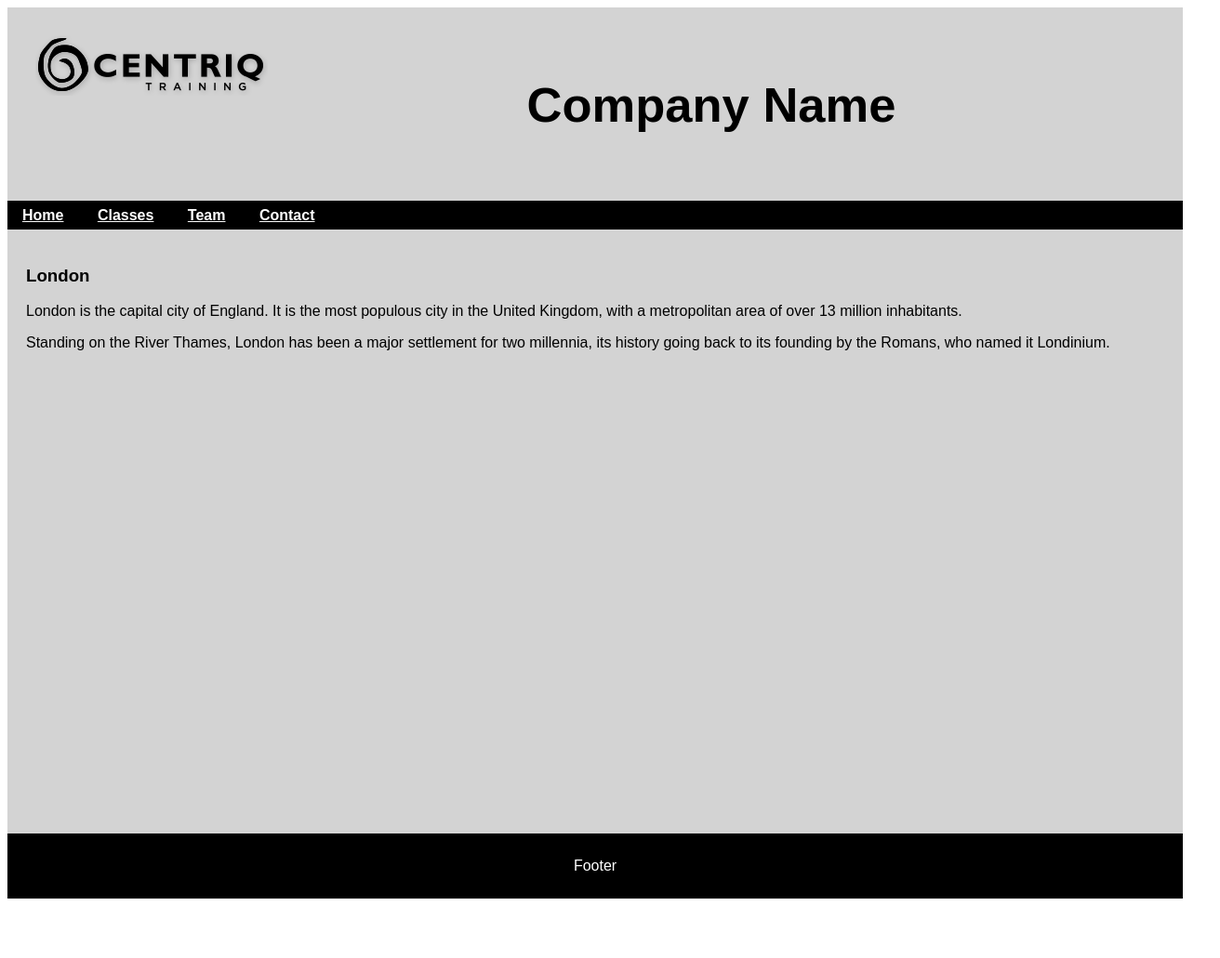
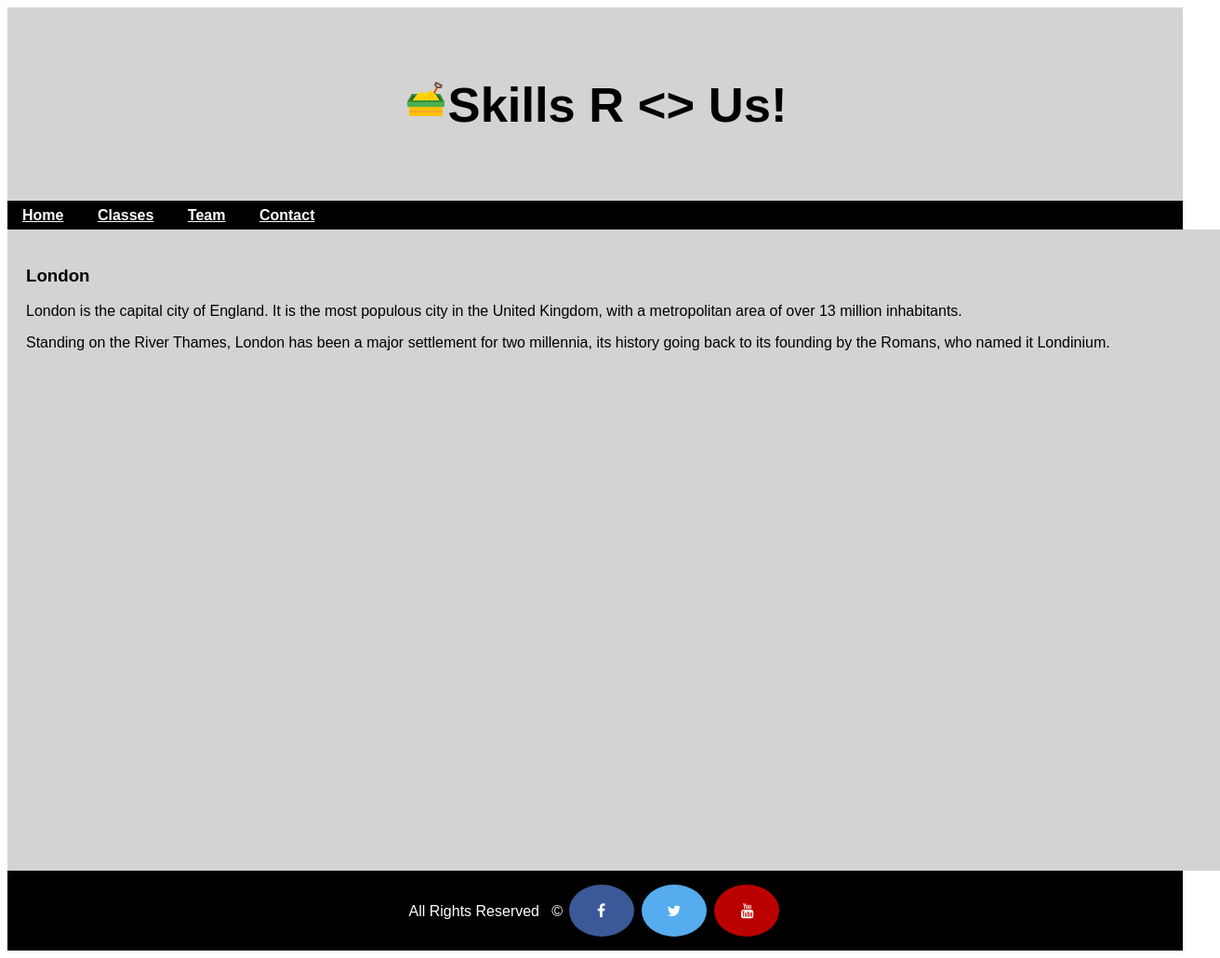
Before and after one commit to virgilguest/FED1StudioProject, a plain HTML site: page FED1StudioProject/index.html in a window 1280 px wide. Shown: the whole page at 93% size, 1312 px wide, since content can reach past the window. Before the commit the page ends 975 px from the top, so only its background shows below. Drawn offline with Linux system fonts and the light colour scheme.

Commit message:
changes to footer

```diff
--- a/FED1StudioProject/css/studio.css
+++ b/FED1StudioProject/css/studio.css
@@ -1,10 +1,38 @@
-* {
+.fa {
+    padding: 20px;
+    font-size: 30px;
+    width: 30px;
+    text-align: center;
+    text-decoration: none;
+    margin: 5px 2px;
+    border-radius: 50%;
+}
+
+    .fa:hover {
+        opacity: 0.7;
+    }
+
+.fa-facebook {
+    background: #3B5998;
+    color: white;
+}
+
+.fa-twitter {
+    background: #55ACEE;
+    color: white;
+}
+
+.fa-youtube {
+    background: #bb0000;
+    color: white;
+}
+
+﻿* {
     box-sizing: border-box;
 }
 
 body {
     font-family: Arial, Helvetica, sans-serif;
-
 }
 
 
@@ -20,7 +48,7 @@ header {
 
     header ul li {
         display: inline-block;
-        text-align:right;
+        text-align: right;
     }
 
 /*#region navbar link styling*/
--- a/FED1StudioProject/index.html
+++ b/FED1StudioProject/index.html
@@ -6,21 +6,25 @@
     <meta name="viewport" content="width=device-width, initial-scale=1">
 
     <link href="css/studio.css" rel="stylesheet" />
-    <link href="https://cdn.jsdelivr.net/npm/@fortawesome/fontawesome-free@5.15.4/css/fontawesome.min.css" rel="stylesheet" />
+    <link rel="stylesheet" href="https://cdnjs.cloudflare.com/ajax/libs/font-awesome/4.7.0/css/font-awesome.min.css">
 
 </head>
 <body>
 
 
     <header>
+        <div>
 
-        <img src="images/CentriqLogo.png" align="left" />
-        <h2>Company Name</h2>
+            <h2><img src="images/Sandbox-48.png" />Skills R <> Us!</h2>
+        </div>
+
     </header>
 
     <section>
         <nav>
+
             <ul>
+
                 <li><a href="index.html">Home</a></li>
                 <li><a href="Classes.html">Classes</a></li>
                 <li><a href="Team.html">Team</a></li>
@@ -38,7 +42,10 @@
     </section>
 
     <footer>
-        <p>Footer</p>
+        All Rights Reserved &nbsp; &copy;
+        <a href="#" class="fa fa-facebook"></a>
+        <a href="#" class="fa fa-twitter"></a>
+        <a href="#" class="fa fa-youtube"></a>
     </footer>
 
 </body>
```
Also changed, not shown: FED1StudioProject/Classes.html (+5 -1 lines), FED1StudioProject/Contact.html (+5 -1 lines), FED1StudioProject/Team.html (+5 -1 lines), FED1StudioProject/images/104461_twitter_icon.png (added), FED1StudioProject/images/f_logo_RGB-Black_58.png (added), FED1StudioProject/images/gwv.png (added), FED1StudioProject/images/yt_logo_rgb_dark.png (added), 1 other file.
